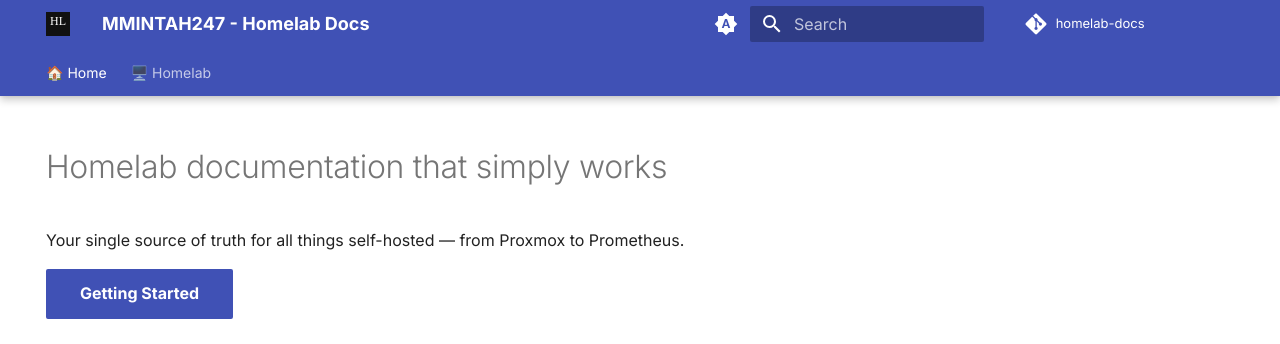
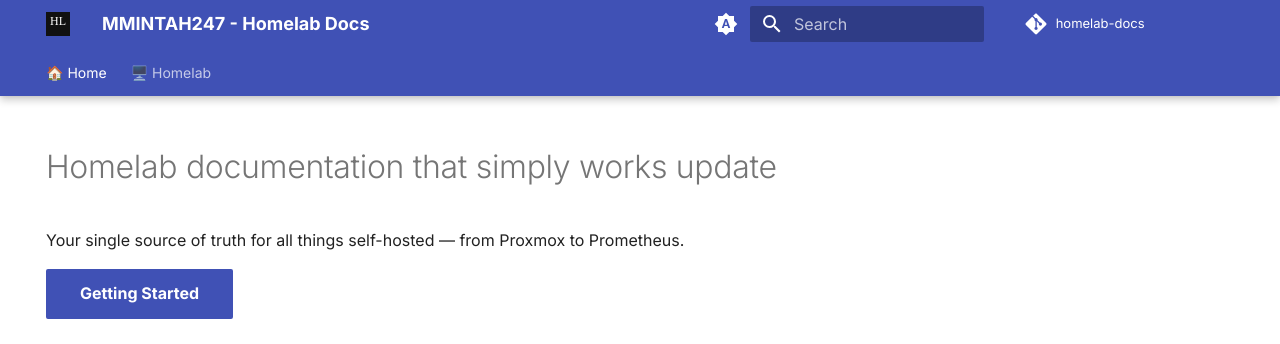
Before and after one commit to mmintah247/mmintah247-homelab, an MkDocs documentation site: the page built from docs/index.md, in a window 1280 px wide. Shown: the top 344 px of the page. Built offline with MkDocs 1.6.1 and Material for MkDocs 9.7.7, drawn with Linux system fonts in a browser that asks for light colours; comment, search, counter and statistics services are not loaded.

Commit message:
test update to home

```diff
--- a/overrides/home.html
+++ b/overrides/home.html
@@ -3,7 +3,7 @@
 {% block content %}
 <section class="hero hero--gradient">
   <div class="hero__inner">
-    <h1>Homelab documentation that simply works</h1>
+    <h1>Homelab documentation that simply works update</h1>
     <p class="tagline">Your single source of truth for all things self-hosted — from Proxmox to Prometheus.</p>
     <div class="hero__cta">
       <a class="md-button md-button--primary" href="Homelab/server-management/proxmox.md">Getting Started</a>
```
